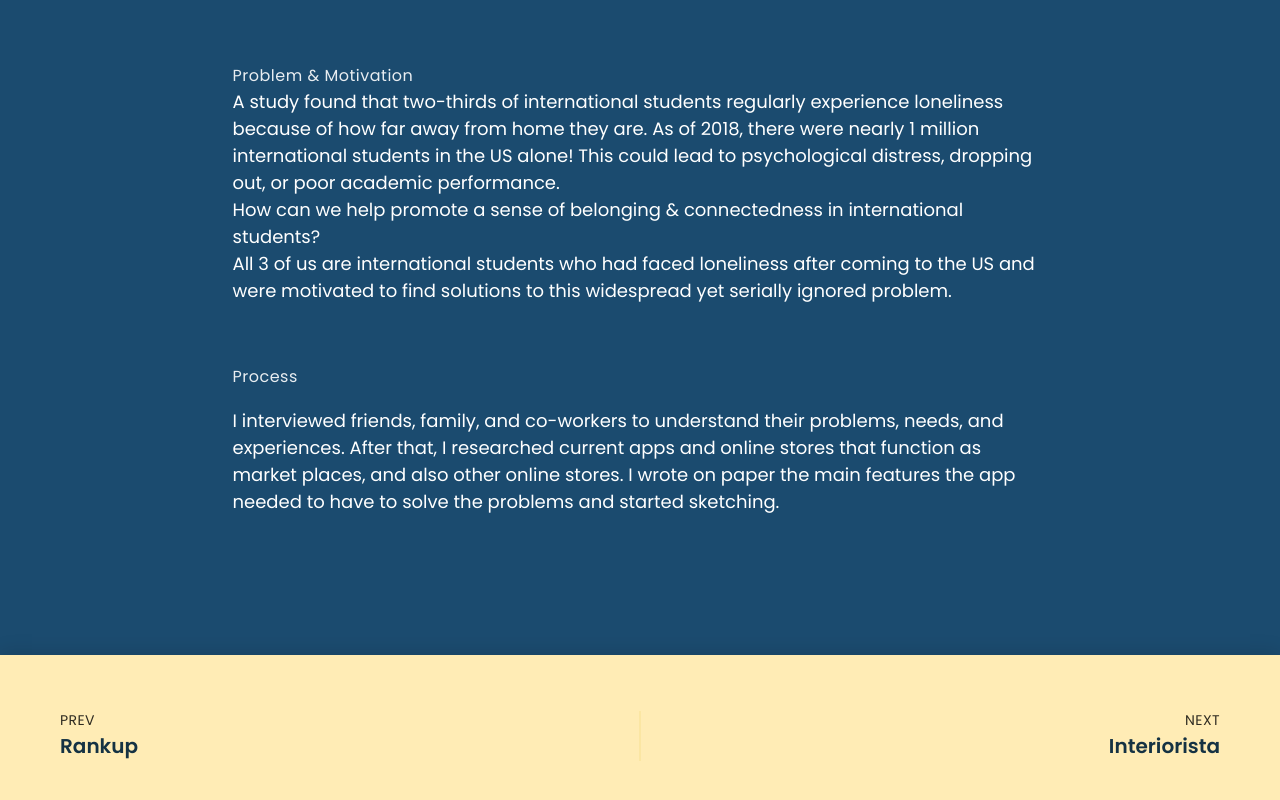
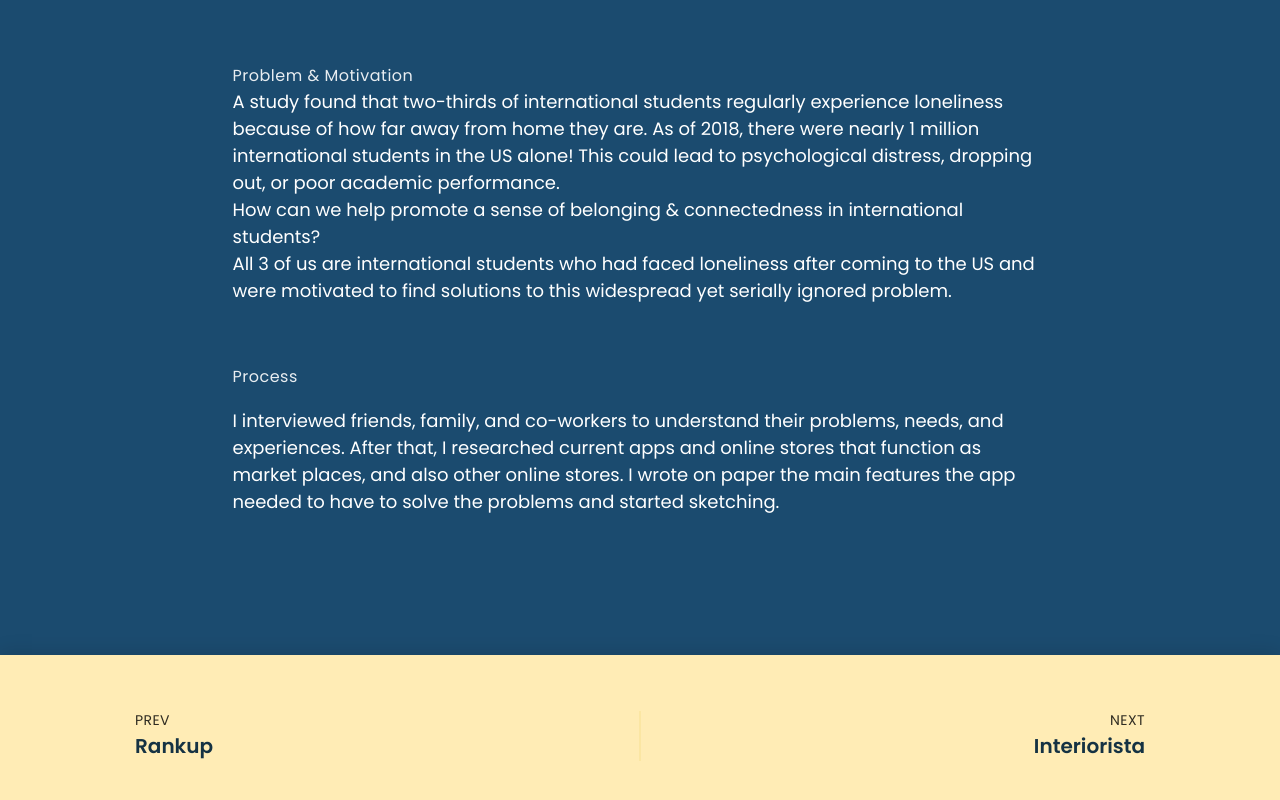
Before and after one commit to antoniogagos/portfolio, an Eleventy site: page projects/test/index.html in a window 1280 px wide. Shown: the part 1942-2742 px from the top of the page. Built offline with nearby package versions, Linux system fonts and the light colour scheme; Eleventy itself is replaced by a stand-in of ours; files that its build step writes are made by us from their sources; files whose address does not match are found by name.

Commit message:
Changed work section footer styles

```diff
--- a/_includes/main.css
+++ b/_includes/main.css
@@ -525,12 +525,17 @@ footer a {
 }
 
 .projects-nav {
+  background: #ffecb5;
+  padding: 55px 40px;
+  box-shadow: 0px -1px 20px 0 rgba(0,0,0,0.14);
+}
+
+.projects-nav--wrapper {
   display: grid;
   grid-template-columns: 1fr max-content 1fr;
   margin: 0 auto;
-  background: #ffecb5;
-  padding: 55px 40px;
-  box-shadow: 0px -1px 20px 0 rgba(0,0,0,0.14);
+  max-width: 1050px;
+  width: 100%;
 }
 
 .item--text {
--- a/_includes/work.html
+++ b/_includes/work.html
@@ -53,9 +53,12 @@
     </div>
   </div>
 </section>
+
+
 {% assign previousPost = collections.sortedProjects | getPreviousCollectionItem: page %}
 {% assign nextPost = collections.sortedProjects | getNextCollectionItem: page %}
 <nav class="projects-nav">
+  <div class="projects-nav--wrapper">
     <div class="projects-nav--item">
       {% if previousPost %}
       <a href="{{ previousPost.url }}">
@@ -73,4 +76,5 @@
       </a>
       {% endif %}
     </div>
+  </div>
 </nav>
```
Lines whose indentation alone changed are shown as unchanged.
